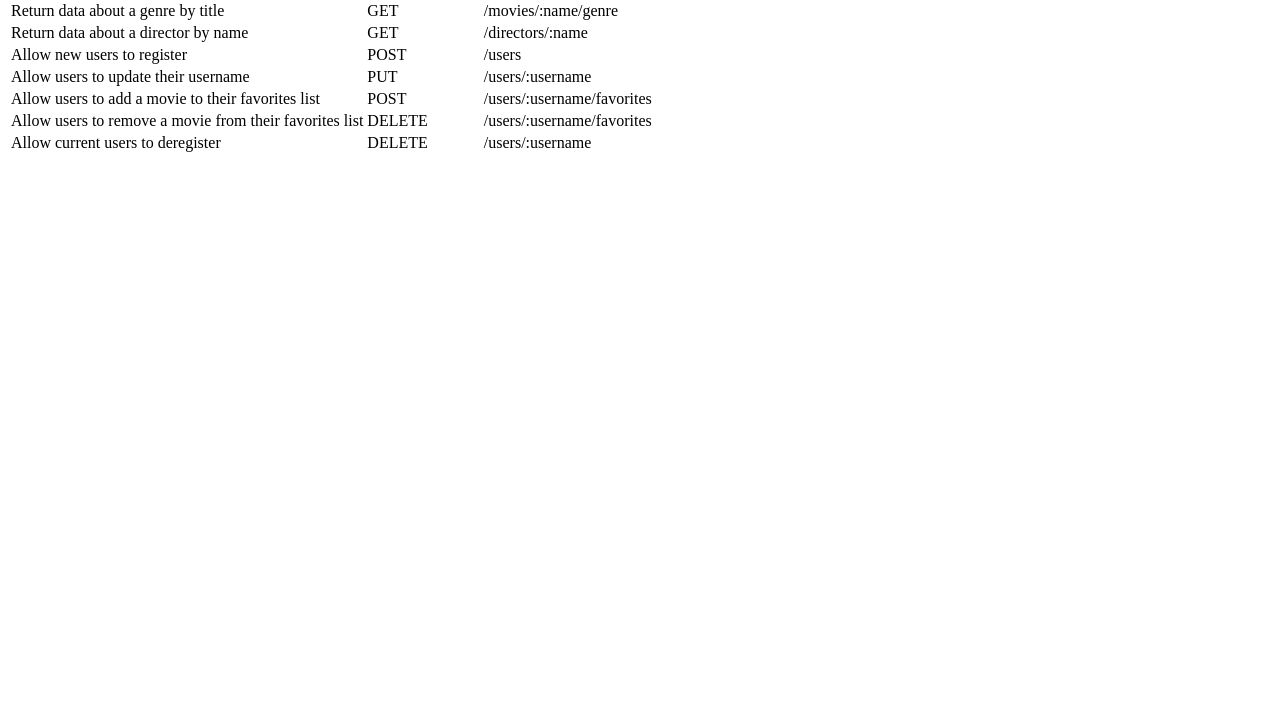
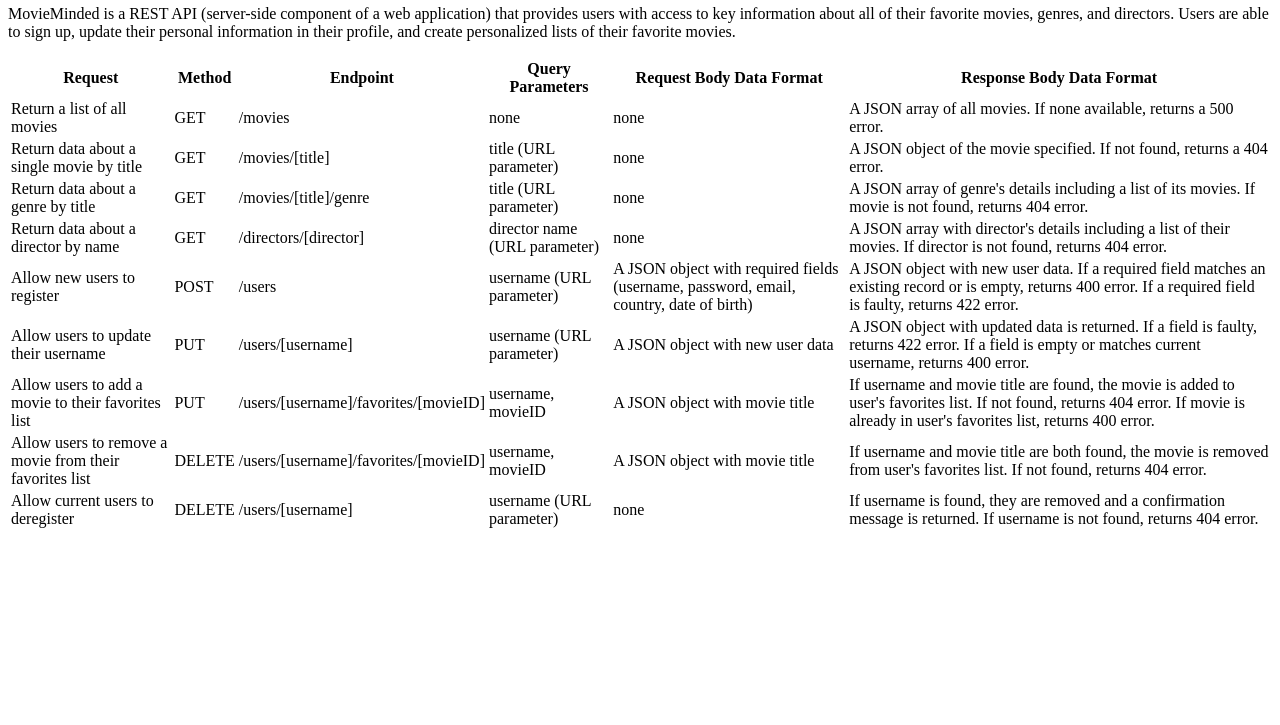
Before and after one commit to Jonnits/MovieMinded, a website: page public/documentation.html in a window 1280 px wide. Shown: the part 75-800 px from the top of the page. Drawn offline with Linux system fonts and the light colour scheme.

Commit message:
Added 'query parameters' and 'body data format' columns for requests and responses to endpoints table

```diff
--- a/public/documentation.html
+++ b/public/documentation.html
@@ -3,59 +3,91 @@
 <head>
   <meta charset="UTF-8">
   <meta name="viewport" content="width=device-width, initial-scale=1.0">
-  <title>MovieMinded</title>
+  <title>MovieMinded Documentation</title>
 </head>
 <body>
+  <h1> MovieMinded Documentation</h1>
+  <p>MovieMinded is a REST API (server-side component of a web application) that provides users with access to key information about all of their favorite movies, genres, and directors. Users are able to sign up, update their personal information in their profile, and create personalized lists of their favorite movies.</p>
   <table>
     <tr>
-      <th>Function</th>
-      <th>Request Method</th>
-      <th>URL Endpoint</th>
+      <th>Request</th>
+      <th>Method</th>
+      <th>Endpoint</th>
+      <th>Query Parameters</th>
+      <th>Request Body Data Format</th>
+      <th>Response Body Data Format</th>
     </tr>
     <tr>
-      <td>Return a list of ALL movies</td>
+      <td>Return a list of all movies</td>
       <td>GET</td>
       <td>/movies</td>
+      <td>none</td>
+      <td>none</td>
+      <td>A JSON array of all movies. If none available, returns a 500 error.</td>
     </tr>
     <tr>
       <td>Return data about a single movie by title</td>
       <td>GET</td>
-      <td>/movies/:name</td>
+      <td>/movies/[title]</td>
+      <td>title (URL parameter)</td>
+      <td>none</td>
+      <td>A JSON object of the movie specified. If not found, returns a 404 error.</td>
       <tr>
         <td>Return data about a genre by title</td>
         <td>GET</td>
-        <td>/movies/:name/genre</td>
+        <td>/movies/[title]/genre</td>
+        <td>title (URL parameter)</td>
+        <td>none</td>
+        <td>A JSON array of genre's details including a list of its movies. If movie is not found, returns 404 error.</td>
       </tr>
       <tr>
         <td>Return data about a director by name</td>
         <td>GET</td>
-        <td>/directors/:name</td>
+        <td>/directors/[director]</td>
+        <td>director name (URL parameter)</td>
+        <td>none</td>
+        <td>A JSON array with director's details including a list of their movies. If director is not found, returns 404 error.</td>
       </tr>
       <tr>
         <td>Allow new users to register</td>
         <td>POST</td>
         <td>/users</td>
+        <td>username (URL parameter)</td>
+        <td>A JSON object with required fields (username, password, email, country, date of birth)</td>
+        <td>A JSON object with new user data. If a required field matches an existing record or is empty, returns 400 error. If a required field is faulty, returns 422 error.</td>
       </tr>
     </tr>
     <tr>
       <td>Allow users to update their username</td>
       <td>PUT</td>
-      <td>/users/:username</td>
+      <td>/users/[username]</td>
+      <td>username (URL parameter)</td>
+      <td>A JSON object with new user data</td>
+      <td>A JSON object with updated data is returned. If a field is faulty, returns 422 error. If a field is empty or matches current username, returns 400 error.</td>
     </tr>
     <tr>
       <td>Allow users to add a movie to their favorites list</td>
-      <td>POST</td>
-      <td>/users/:username/favorites</td>
+      <td>PUT</td>
+      <td>/users/[username]/favorites/[movieID]</td>
+      <td>username, movieID</td>
+      <td>A JSON object with movie title</td>
+      <td>If username and movie title are found, the movie is added to user's favorites list. If not found, returns 404 error. If movie is already in user's favorites list, returns 400 error.</td>
     </tr>
     <tr>
       <td>Allow users to remove a movie from their favorites list</td>
       <td>DELETE</td>
-      <td>/users/:username/favorites</td>
+      <td>/users/[username]/favorites/[movieID]</td>
+      <td>username, movieID</td>
+      <td>A JSON object with movie title</td>
+      <td>If username and movie title are both found, the movie is removed from user's favorites list. If not found, returns 404 error.</td>
     </tr>
     <tr>
       <td>Allow current users to deregister</td>
       <td>DELETE</td>
-      <td>/users/:username</td>
+      <td>/users/[username]</td>
+      <td>username (URL parameter)</td>
+      <td>none</td>
+      <td>If username is found, they are removed and a confirmation message is returned. If username is not found, returns 404 error.</td>
     </tr>
   </table>
 </body>
```
Also changed, not shown: index.html (added, +11 -0 lines).
